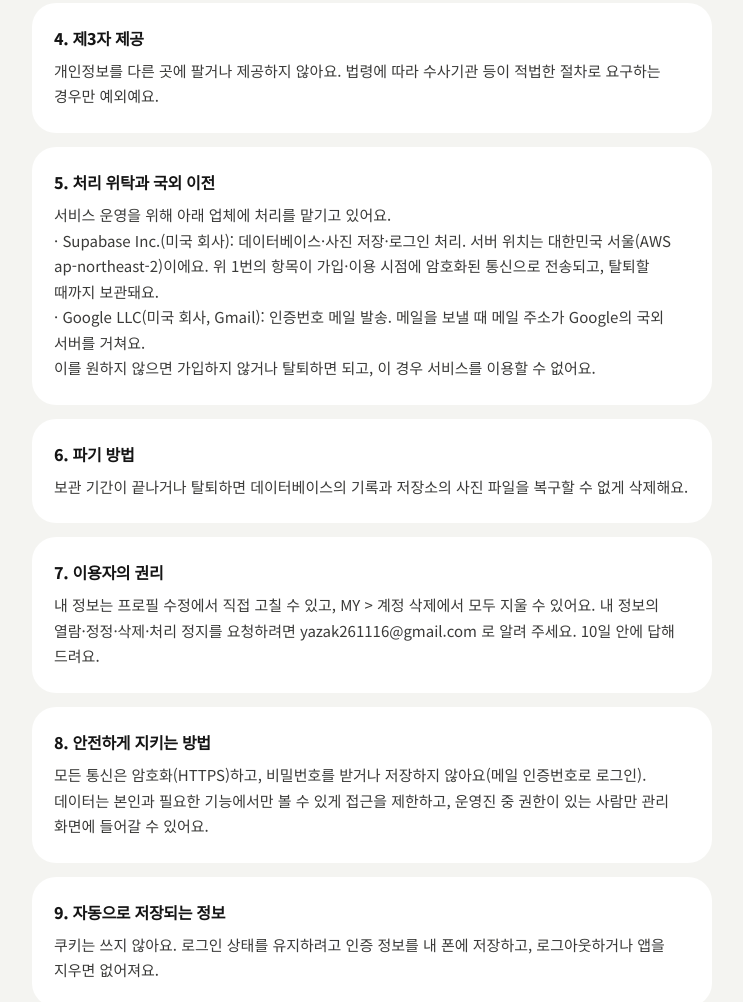
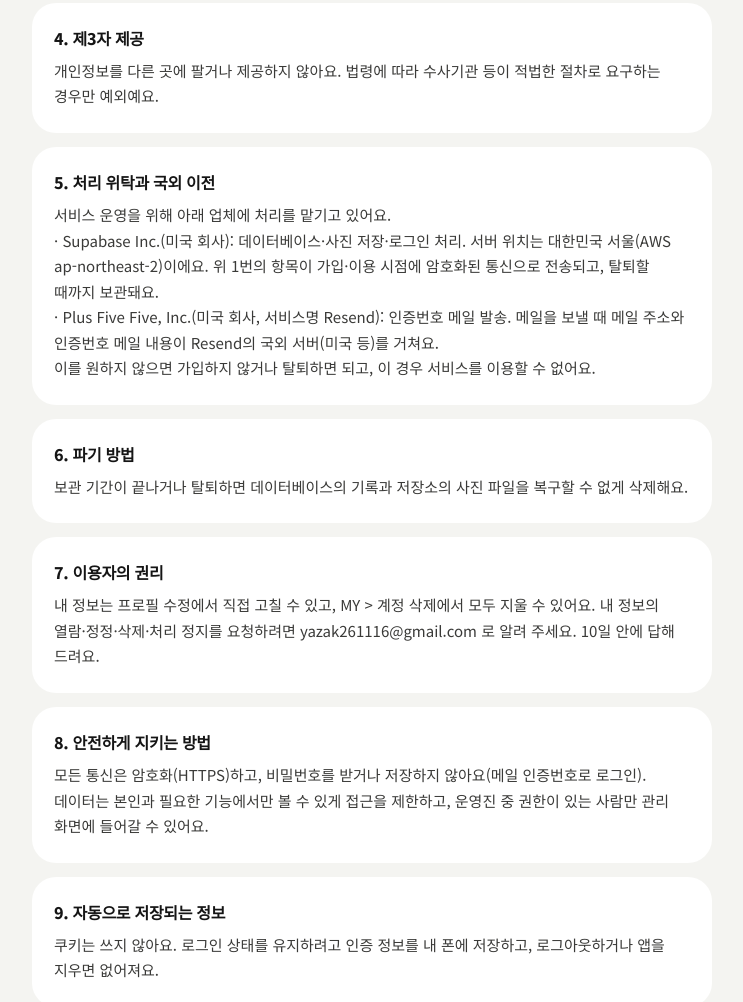
Before and after one commit to yazak260916/yazak-web, a plain HTML site: page privacy.html in a window 1280 px wide. Shown: the part 749-1751 px from the top of the page, without its empty margins (268-1011 px from the left). Drawn offline with Linux system fonts and the light colour scheme.

Commit message:
메일 발송 업체 Resend로 변경

```diff
--- a/privacy.html
+++ b/privacy.html
@@ -44,7 +44,7 @@ footer{color:var(--muted);font-size:13px;margin-top:26px;text-align:center}
 야작 노트(할 일)는 내 폰에만 저장되고 서버로 보내지 않아요. 광고·분석 도구는 쓰지 않아요.</p></section><section class="card"><h2>2. 이용 목적</h2><p>본인 인증과 로그인, 커뮤니티 기능 제공(글·작업물·스토리·알림·작업 시간과 학교 랭킹), 신고 처리와 부정 이용 방지, 문의 응대에만 써요. 광고나 마케팅에는 쓰지 않아요.</p></section><section class="card"><h2>3. 보관 기간과 삭제</h2><p>MY &gt; 계정 삭제에서 언제든 탈퇴할 수 있어요. 탈퇴하면 프로필, 글·댓글·투표, 작업물·스토리와 사진, 작업 기록, 알림, 차단 목록이 바로 삭제되고 되살릴 수 없어요.
 다만 이용이 제한된 상태에서 탈퇴하면, 재가입으로 제한을 피하는 것을 막기 위해 메일 주소와 제한 사유·기간만 제한이 끝날 때까지 보관한 뒤 지워요. 야작 스토리는 올린 지 24시간 뒤 보이지 않게 돼요.</p></section><section class="card"><h2>4. 제3자 제공</h2><p>개인정보를 다른 곳에 팔거나 제공하지 않아요. 법령에 따라 수사기관 등이 적법한 절차로 요구하는 경우만 예외예요.</p></section><section class="card"><h2>5. 처리 위탁과 국외 이전</h2><p>서비스 운영을 위해 아래 업체에 처리를 맡기고 있어요.
 · Supabase Inc.(미국 회사): 데이터베이스·사진 저장·로그인 처리. 서버 위치는 대한민국 서울(AWS ap-northeast-2)이에요. 위 1번의 항목이 가입·이용 시점에 암호화된 통신으로 전송되고, 탈퇴할 때까지 보관돼요.
-· Google LLC(미국 회사, Gmail): 인증번호 메일 발송. 메일을 보낼 때 메일 주소가 Google의 국외 서버를 거쳐요.
+· Plus Five Five, Inc.(미국 회사, 서비스명 Resend): 인증번호 메일 발송. 메일을 보낼 때 메일 주소와 인증번호 메일 내용이 Resend의 국외 서버(미국 등)를 거쳐요.
 이를 원하지 않으면 가입하지 않거나 탈퇴하면 되고, 이 경우 서비스를 이용할 수 없어요.</p></section><section class="card"><h2>6. 파기 방법</h2><p>보관 기간이 끝나거나 탈퇴하면 데이터베이스의 기록과 저장소의 사진 파일을 복구할 수 없게 삭제해요.</p></section><section class="card"><h2>7. 이용자의 권리</h2><p>내 정보는 프로필 수정에서 직접 고칠 수 있고, MY &gt; 계정 삭제에서 모두 지울 수 있어요. 내 정보의 열람·정정·삭제·처리 정지를 요청하려면 yazak261116@gmail.com 로 알려 주세요. 10일 안에 답해 드려요.</p></section><section class="card"><h2>8. 안전하게 지키는 방법</h2><p>모든 통신은 암호화(HTTPS)하고, 비밀번호를 받거나 저장하지 않아요(메일 인증번호로 로그인). 데이터는 본인과 필요한 기능에서만 볼 수 있게 접근을 제한하고, 운영진 중 권한이 있는 사람만 관리 화면에 들어갈 수 있어요.</p></section><section class="card"><h2>9. 자동으로 저장되는 정보</h2><p>쿠키는 쓰지 않아요. 로그인 상태를 유지하려고 인증 정보를 내 폰에 저장하고, 로그아웃하거나 앱을 지우면 없어져요.</p></section><section class="card"><h2>10. 만 14세 미만</h2><p>만 14세 미만은 가입할 수 없어요. 만 14세 미만이 가입한 사실을 알게 되면 계정과 정보를 바로 삭제해요.</p></section><section class="card"><h2>11. 개인정보 보호 담당</h2><p>Yazak 팀 (yazak261116@gmail.com)
 개인정보 침해에 대한 신고나 상담이 필요하면 개인정보침해신고센터(privacy.kisa.or.kr, 국번 없이 118), 개인정보분쟁조정위원회(www.kopico.go.kr, 1833-6972), 대검찰청(1301), 경찰청(182)에 문의할 수 있어요.</p></section><section class="card"><h2>12. 방침의 변경</h2><p>이 방침이 바뀌면 시행 7일 전에 앱에서 알려 드려요.</p></section>
 <footer>Yazak 팀 · <a class="mail" href="mailto:yazak261116@gmail.com">yazak261116@gmail.com</a></footer>
```
